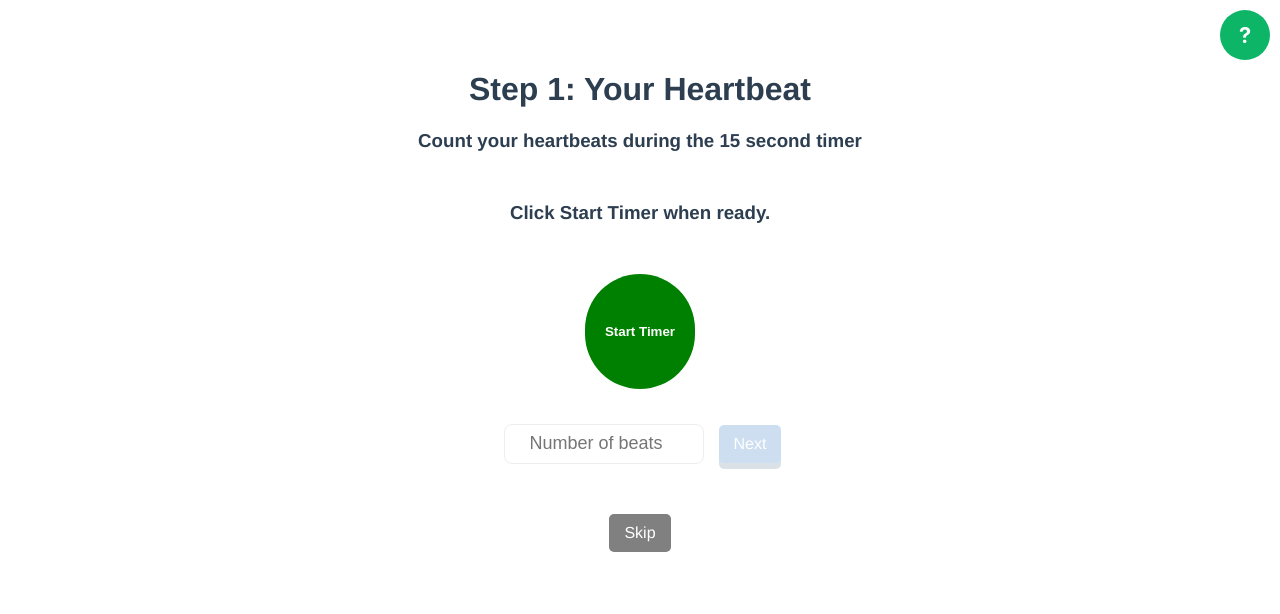
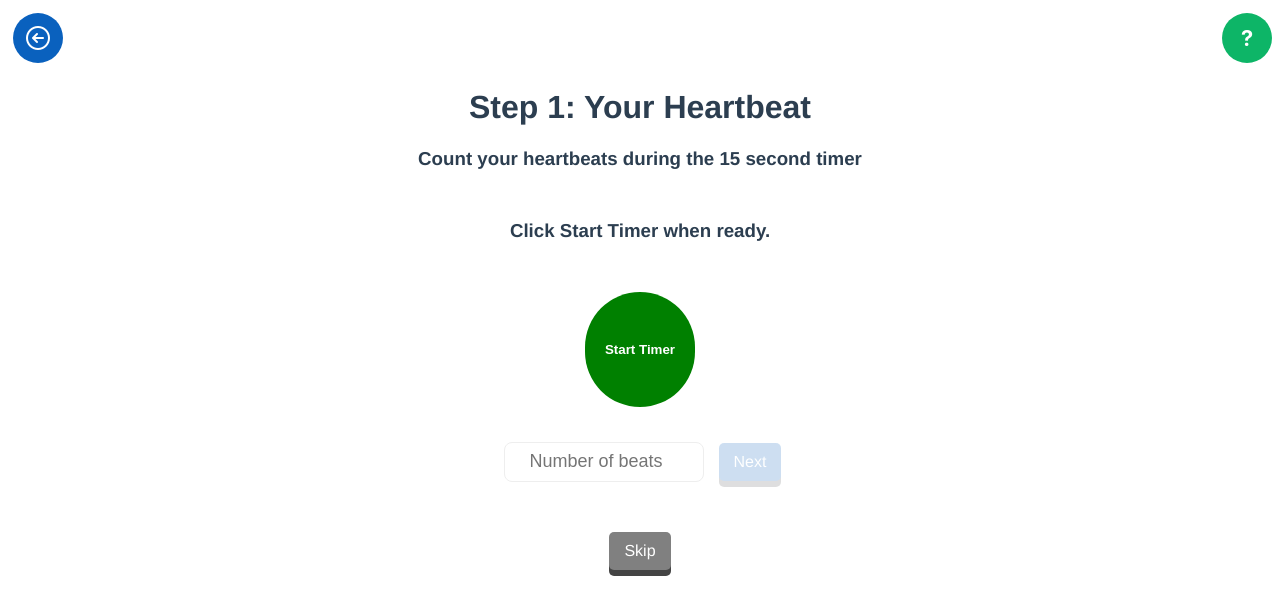
Before and after one commit to c-l-scholl/stp-vue-fb, a Vue app: page /calc-bpm in a window 1280 px wide. Shown: the top 614 px of the page. Built offline with nearby package versions, Linux system fonts and the light colour scheme.

Commit message:
more button stuff

```diff
--- a/src/components/BackButtonComp.vue
+++ b/src/components/BackButtonComp.vue
@@ -1,5 +1,5 @@
 <template>
-  <button @click="$router.back()" class='go-back'>
+  <button @click="$router.back()" class='go-back' id="circle-button">
     <img src="../images/icons8-back-arrow-30.png">
   </button>
   <!-- Back icon by Icons8: https://icons8.com -->
@@ -13,13 +13,20 @@
     padding: 10px;
     border-radius: 5px;
     color: white;
-    transition: opacity 0.15s;
+    transition: background-color 0.15s;
     text-decoration: none;
     background-color: rgb(10, 97, 190);
     max-width: 50px;
     border-radius: 30px;
   }
   .go-back:hover {
-    opacity: 0.8;
+    background-color: rgb(14, 89, 169);
   }
+
+  .go-back:active {
+    box-shadow: inset 3px 5px 9px rgba(0, 0, 0, 0.15);
+    background-color: rgb(14, 89, 169);
+  }
+
+
 </style>
--- a/src/styles/next-button.css
+++ b/src/styles/next-button.css
@@ -5,17 +5,22 @@
 	padding: 10px 15px;
 	border-radius: 5px;
 	color: white;
-	transition: opacity 0.15s;
+	transition: background-color 0.15s;
 	text-decoration: none;
 	background-color: rgb(10, 97, 190);
-	box-shadow: 0 6px 0 0 rgb(77, 115, 138);
+	box-shadow: 0 6px 0 0 rgb(95, 97, 98);
 }
 
 .next-button:hover {
-	background-color: rgb(10, 91, 179);
+	background-color: rgb(6, 77, 153);
 }
 
 .next-button:active {
 	transform: translateY(3px);
-	box-shadow: 0px 3px 0 0 rgb(67, 88, 93);
+	box-shadow: 0px 3px 0 0 rgb(54, 56, 56);
 }
+
+.disabled {
+  cursor: not-allowed;
+  opacity: 0.2;
+}
--- a/src/views/AboutView.vue
+++ b/src/views/AboutView.vue
@@ -1,5 +1,8 @@
 <template>
   <div class="page">
+    <div class="about-router">
+      <BackButtonComp/>
+    </div>
     <h1>About our Playlist Generator</h1>
     <p>
       Our playlist generator provides you with a list of songs perfect for <br>
@@ -11,9 +14,7 @@
       No problem! We can help. <br>
       Then just select the mood you want to be in!
     </p>
-    <div class="about-router">
-      <BackButtonComp/>
-    </div>
+
 
   </div>
 </template>
@@ -26,13 +27,10 @@ export default {
 </script>
 
 <style scoped>
-.page {
-  position: relative;
-  top: 50px;
-}
+
 .about-router {
   display: flex;
-  justify-content: center;
+  justify-content: space-between;
   align-items: center;
 }
 </style>
--- a/src/views/CalcBPMView.vue
+++ b/src/views/CalcBPMView.vue
@@ -1,5 +1,6 @@
 <template>
-  <div class="help-button">
+  <div class="nav-buttons">
+    <BackButtonComp />
     <router-link to="/bpm-help" class="to-help">
       <img src="../images/icons8-question-mark-30.png">
     </router-link>
@@ -19,13 +20,14 @@
       <h3>Click Start Timer when ready. </h3>
     </div>
     <div class="timer-comp">
-      <TimerComp/>
+      <TimerComp />
     </div>
 
 
     <div class="user-input">
       <div class="input-box">
-        <input v-model="bpm" type="number" class="heartbeat-input" placeholder="Number of beats" step=1 @input="checkBpm" />
+        <input v-model="bpm" type="number" class="heartbeat-input" placeholder="Number of beats" step=1
+          @input="checkBpm" />
       </div>
       <!-- creates input entry box, checking input against method below, looking for valid entry -->
 
@@ -46,6 +48,8 @@
 
 <script>
 import TimerComp from '../components/TimerComp.vue'
+import BackButtonComp from '../components/BackButtonComp.vue'
+
 //pulls in text based timer created in separate vue
 //https://stackoverflow.com/questions/55773602/how-do-i-create-a-simple-10-seconds-countdown-in-vue-js
 export default {
@@ -58,6 +62,7 @@ export default {
   },
   components: {
     TimerComp,
+    BackButtonComp
   },
   methods: {
     checkBpm() { //is bpm in valid human range and is it an entered value?
@@ -82,34 +87,36 @@ export default {
 
 <style scoped>
 
-.page {
-  position: relative;
-  top: 50px;
-}
 .instructions {
   margin-bottom: 50px;
 }
-.help-button {
-  position: absolute;
-  top: 10px;
-  right: 10px;
+
+.nav-buttons {
+  margin: 0px;
+  display: flex;
+  align-items: center;
+  justify-content: space-between;
 }
+
 .timer-text {
   margin-bottom: 50px;
 }
+
 .to-help {
   max-width: 30px;
   text-decoration: none;
   color: white;
   display: flex;
   background-color: rgb(13, 181, 103);
-  padding: 10px ;
+  padding: 10px;
   border-radius: 50px;
   transition: opacity 0.15s;
 }
+
 .to-help:hover {
   opacity: 0.8;
 }
+
 .heartbeat-input {
   position: relative;
   width: 200px;
@@ -123,6 +130,7 @@ export default {
   text-align: center;
   font-size: large;
 }
+
 .user-input {
   display: flex;
   align-items: center;
@@ -130,34 +138,38 @@ export default {
   margin-bottom: 25px;
   margin-top: 25px;
 }
+
 .input-box {
   padding: 10px;
 }
-.to-mood,
+
 .skip {
   display: flex;
   border-width: 0;
   padding: 10px 15px;
   border-radius: 5px;
   color: white;
-  transition: opacity 0.15s;
   text-decoration: none;
   margin: 5px;
+  background-color: grey;
+  transition: background-color 0.15s;
+  box-shadow: 0 6px 0 0 rgb(68, 68, 68);
 }
+
+.skip:hover {
+  background-color: rgb(106, 106, 106);
+}
+
+.skip:active {
+  transform: translateY(3px);
+	box-shadow: 0px 3px 0 0 rgb(39, 39, 39);
+}
+
 .routers {
   display: flex;
   justify-content: center;
   align-items: center;
   padding: 10px;
 }
-.to-mood {
-  background-color: blue;
-}
-.disabled {
-  cursor: not-allowed;
-  opacity: 0.2;
-}
-.skip {
-  background-color: grey;
-}
+
 </style>
--- a/src/views/HomeView.vue
+++ b/src/views/HomeView.vue
@@ -46,11 +46,20 @@
   border-radius: 5px;
   color: black;
   transition: opacity 0.15s;
+  transition: letter-spacing 0.75s;
+  letter-spacing: normal;
   text-decoration: none;
 }
 .about:hover,
 .begin:hover {
-  opacity: 0.6;
+  opacity: 0.8;
+}
+
+.begin:hover {
+  letter-spacing: 5px;
+}
+.about:hover {
+  letter-spacing: 3px;
 }
 .begin {
   font-size: 4em;
@@ -62,4 +71,6 @@
   font-weight: bold;
   max-width: fit-content;
 }
+
+
 </style>
--- a/src/views/PlaylistOutputView.vue
+++ b/src/views/PlaylistOutputView.vue
@@ -1,5 +1,8 @@
 <template>
   <div class="page">
+    <div class="intro">
+      <BackButtonComp />
+    </div>
     <div class="intro-text">
       <h1>Step 3: Your Playlist</h1>
       <p>
@@ -26,6 +29,7 @@
 import { db } from '../firebase/firebase.js'
 import { ref, onValue } from 'firebase/database'
 import SongDisplayComp from '@/components/SongDisplayComp.vue'
+import BackButtonComp from '@/components/BackButtonComp.vue'
 export default {
   data() {
     return {
@@ -38,7 +42,7 @@ export default {
       loading: true
     }
   },
-  components: { SongDisplayComp },
+  components: { SongDisplayComp, BackButtonComp },
   methods: {
     //filter songs by bpm for step 1 of algorithim
     filterByBpm(tempo) {
@@ -112,10 +116,10 @@ export default {
 </script>
 
 <style scoped>
-.page {
-  position: relative;
-  top: 50px;
-  margin: 15px;
+.intro {
+  display: flex;
+  justify-content: space-between;
+  align-items: center;
 }
 
 .home-button {
@@ -126,7 +130,6 @@ export default {
   padding: 10px 15px;
   border-radius: 5px;
   transition: opacity 0.15s;
-
 }
 
 .home-button:hover {
```
